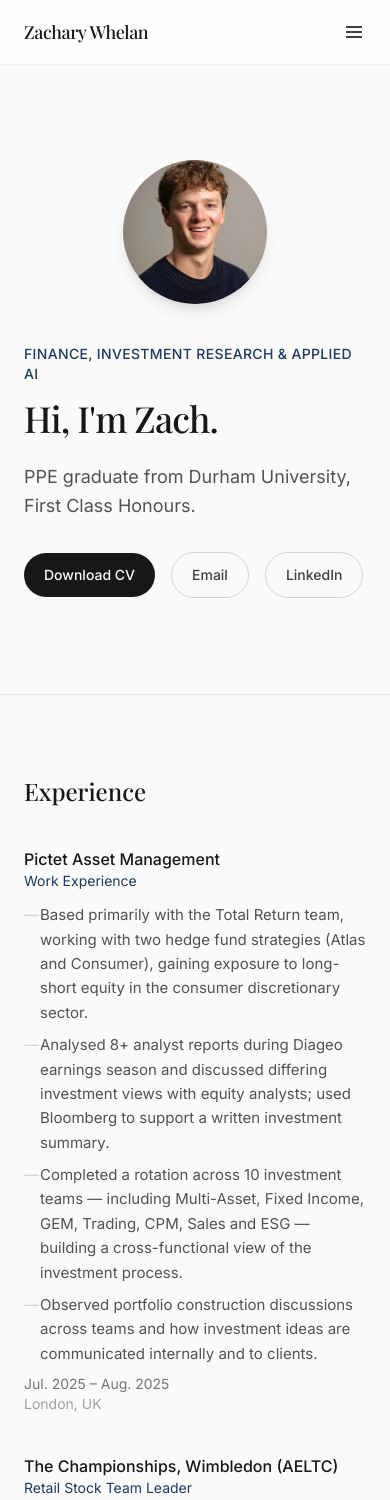
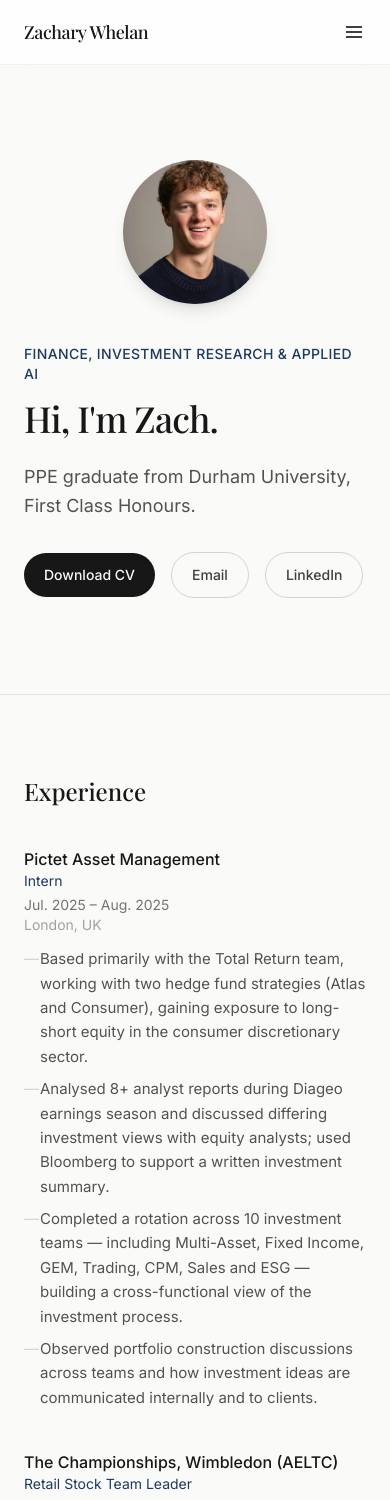
Before and after one commit to zacharywhelan/zacharywhelan.github.io, a React (Vite) app: page / in a window 390 px wide. Shown: the top 1500 px of the page. Built offline with nearby package versions, Linux system fonts and the light colour scheme.

Commit message:
Correct mobile order to title/role/date/location/description; Pictet role to Intern

```diff
--- a/src/components/Education.jsx
+++ b/src/components/Education.jsx
@@ -11,10 +11,11 @@ export default function Education() {
       <div className="space-y-10">
         {education.map((entry, i) => (
           <Reveal key={entry.school} delay={i * 60} className="grid sm:grid-cols-[220px_1fr] gap-2 sm:gap-8">
-            <p className="text-sm text-neutral-500 dark:text-neutral-500 order-2 sm:order-1">{entry.meta}</p>
-            <div className="order-1 sm:order-2">
+            <p className="hidden sm:block text-sm text-neutral-500 dark:text-neutral-500">{entry.meta}</p>
+            <div>
               <h3 className="font-medium text-neutral-900 dark:text-neutral-100">{entry.school}</h3>
               <p className="text-sm text-accent mb-3">{entry.detail}</p>
+              <p className="text-sm text-neutral-500 dark:text-neutral-500 sm:hidden -mt-2 mb-3">{entry.meta}</p>
               <ul className="space-y-2">
                 {entry.points.map((point, idx) => (
                   <li
--- a/src/components/Experience.jsx
+++ b/src/components/Experience.jsx
@@ -11,13 +11,15 @@ export default function Experience() {
       <div className="space-y-10">
         {experience.map((job, i) => (
           <Reveal key={job.org} delay={i * 60} className="grid sm:grid-cols-[220px_1fr] gap-2 sm:gap-8">
-            <div className="order-2 sm:order-1">
+            <div className="hidden sm:block">
               <p className="text-sm text-neutral-500 dark:text-neutral-500">{job.meta}</p>
               <p className="text-sm text-neutral-400 dark:text-neutral-600">{job.location}</p>
             </div>
-            <div className="order-1 sm:order-2">
+            <div>
               <h3 className="font-medium text-neutral-900 dark:text-neutral-100">{job.org}</h3>
               <p className="text-sm text-accent mb-3">{job.role}</p>
+              <p className="text-sm text-neutral-500 dark:text-neutral-500 sm:hidden -mt-2">{job.meta}</p>
+              <p className="text-sm text-neutral-400 dark:text-neutral-600 sm:hidden mb-3">{job.location}</p>
               <ul className="space-y-2">
                 {job.points.map((point, idx) => (
                   <li key={idx} className="text-neutral-600 dark:text-neutral-400 leading-relaxed text-[15px] pl-4 relative before:content-['—'] before:absolute before:left-0 before:text-neutral-300 dark:before:text-neutral-700">
--- a/src/data/content.js
+++ b/src/data/content.js
@@ -47,7 +47,7 @@ export const education = [
 export const experience = [
   {
     org: 'Pictet Asset Management',
-    role: 'Work Experience',
+    role: 'Intern',
     location: 'London, UK',
     meta: 'Jul. 2025 – Aug. 2025',
     points: [
```
